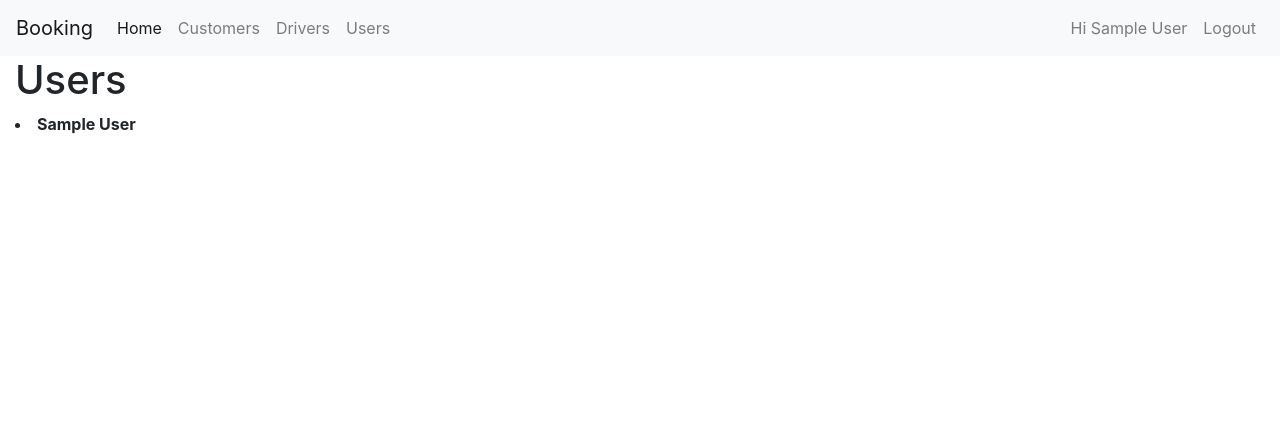
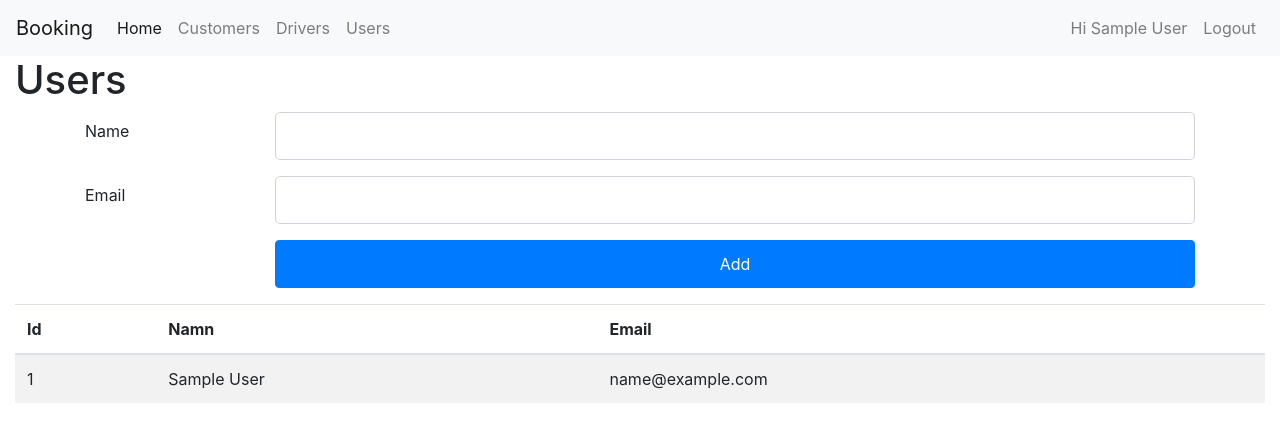
Before and after one commit to johanlundahl/booking, a Flask app: page /users in a window 1280 px wide. Shown: the top 442 px of the page. Run offline with Flask 2, Linux system fonts and the light colour scheme; the visitor is signed in with stand-in values (Sample User, id 1); data comes from the database, SQL or seed files in the repository; some libraries are stand-ins or nearby versions.

Commit message:
Added create users via Vue client

```diff
--- a/static/users.js
+++ b/static/users.js
@@ -22,3 +22,21 @@ new Vue({
         clearInterval(this.interval);
     }
 });
+
+new Vue({
+  el: '#add-form',
+  data: {
+    name: '',
+    email: ''
+  },
+  methods: {
+    processForm: function() {
+        console.log({ name: this.name, email: this.email });
+        axios.post('/api/users', { "name": this.name, "email": this.email, "password": "12345"})
+        .then(response => {})
+        .catch(e => {
+            console.log(e)
+        });
+    }
+  }
+});
--- a/templates/users.html
+++ b/templates/users.html
@@ -5,10 +5,46 @@
 (% block content %)
 
     <h1>Users</h1>
+
+    <div class="container">
+	<form id="add-form">
+		<div class="form-group row">
+	        <label for="name" class="col-sm-2 col-form-label">Name</label>
+	        <div class="col-sm-10">
+	    		<input type="text" class="form-control form-control-lg" id="name" name="name" v-model="name">
+	    	</div>
+	    </div>
+	    <div class="form-group row">
+	        <label for="name" class="col-sm-2 col-form-label">Email</label>
+	        <div class="col-sm-10">
+	    		<input type="email" class="form-control form-control-lg" id="email" name="email" v-model="email">
+	    	</div>
+	    </div>
+	    <div class="form-group row">
+	    	<div class="col-sm-2"></div>
+	    	<div class="col-sm-10">
+				<button @click="processForm" class="btn btn-primary btn-block form-control-lg">Add</button>
+			</div>
+	    </div>
+	</form>
+	</div>
     <div id="app">
-      <li v-for="user of users">
-        <strong>{{user.name}}</strong>
-      </li>
+    	<table class="table table-striped">
+			<thead>
+		    	<tr>
+		      		<th scope="col">Id</th>
+		      		<th scope="col">Namn</th>
+		      		<th scope="col">Email</th>
+		    	</tr>
+		  	</thead>
+		  	<tbody>
+		    	<tr v-for="user of users">
+		      		<td>{{ user.id }}</td>
+		      		<td>{{ user.name }}</td>
+		      		<td>{{ user.email }}</td>
+		    	</tr>
+      		</tbody>
+  		</table>
     </div>
   <script src="(( url_for('static', filename='users.js') ))"></script>
 
```
